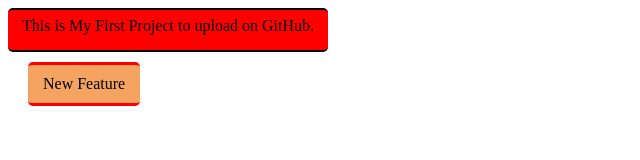
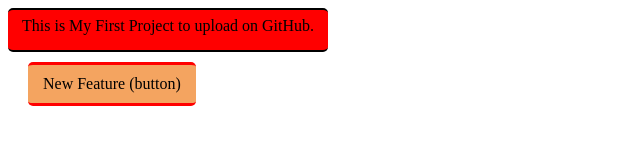
Before and after one commit to Pratikpantawane17/First-Project, a plain HTML site: page index.html in a window 1280 px wide. Shown: the whole page, without its empty margins (0-640 px from the left). Drawn offline with Linux system fonts and the light colour scheme.

Commit message:
Add Button

```diff
--- a/index.html
+++ b/index.html
@@ -10,7 +10,7 @@
     <div class="first-project"> This is My First Project to upload on GitHub. </div>
 
 
-    <div class="feature"> New Feature </div>
+    <div class="feature"> New Feature (button) </div>
 
 </body>
 </html>
```
